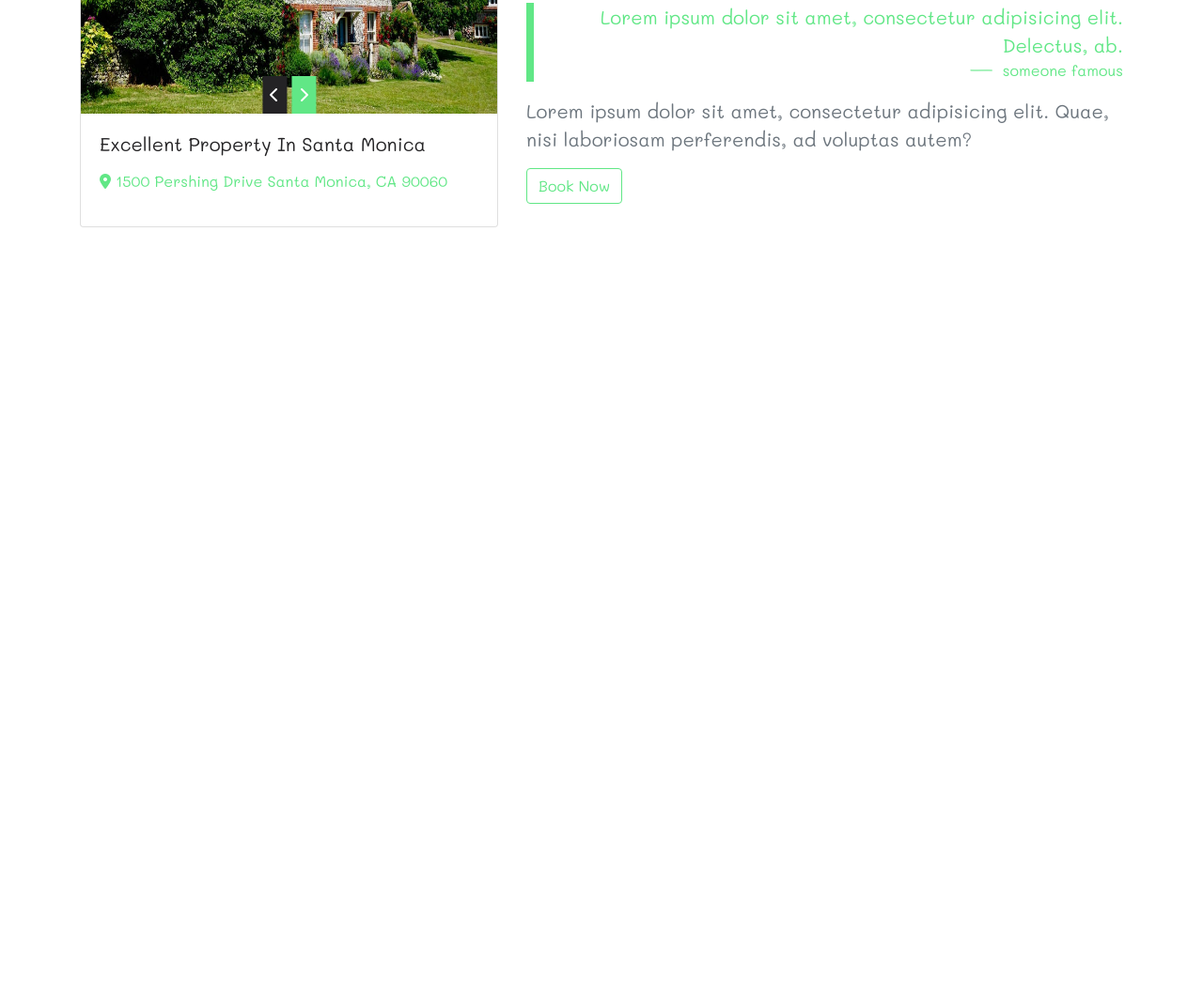
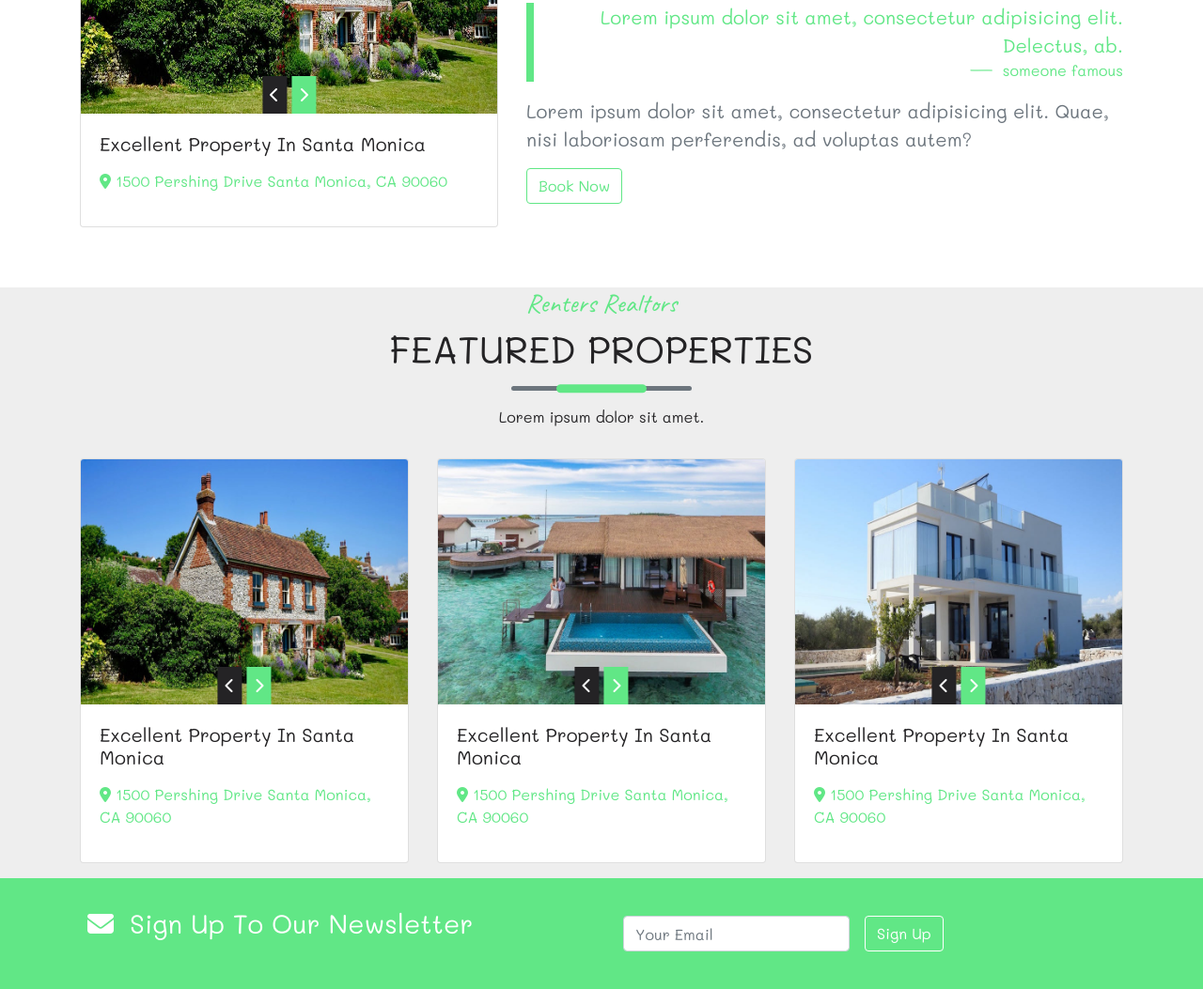
Before and after one commit to mnliv/demoWeb-3, a plain HTML site: page index.html in a window 1280 px wide. Shown: the part 1070-2123 px from the top of the page at 94% size. Before the commit the page ends 1376 px from the top, so only its background shows below. Drawn offline with nearby package versions, Linux system fonts and the light colour scheme.

Commit message:
contact section

```diff
--- a/index.html
+++ b/index.html
@@ -190,7 +190,136 @@
       </div>
     </section>
     <!-- end of about -->
-
+    <!-- featured section -->
+    <section id="featured" class="featured oy-5">
+      <div class="container">
+        <!-- section title -->
+        <div class="row">
+          <div class="col text-center mb-0">
+            <h3 class="text-green text-slant text-capitalize">
+              renters realtors
+            </h3>
+            <h1 class="text-uppercase">featured properties</h1>
+            <div class="title-underline my-3 bg-secondary">
+              <div class="title-underline-center"></div>
+            </div>
+            <p class="w-75 mx-auto">
+              Lorem ipsum dolor sit amet.
+            </p>
+          </div>
+        </div>
+        <!-- end of section title -->
+        <!-- card img -->
+        <div class="row">
+          <div class="col-10 col-md-6 col-lg-4 mx-auto my-3">
+            <div class="card">
+              <div class="img-container">
+                <img src="./img/featured-1.jpeg" class="card-img-top" alt="">
+                <div class="featured-icon">
+                  <a href="#" class="featured-icon-left">
+                    <i class="fas fa-chevron-left"></i>
+                  </a>
+                  <a href="#" class="featured-icon-right">
+                    <i class="fas fa-chevron-right"></i>
+                  </a>
+              </div>
+              </div>
+              <!-- card body -->
+              <div class="card-body">
+                <div class="card-title text-capitalize">
+                  <h5 class="mb-3">excellent property in santa monica</h5>
+                  <p>
+                    <span class="text-green">
+                      <i class="fas fa-map-marker-alt"></i>
+                      <span>1500 pershing drive santa monica, CA 90060</span>
+                    </span>
+                  </p>
+                </div>
+              </div>
+            </div>
+          </div>
+        <!-- card img -->
+          <div class="col-10 col-md-6 col-lg-4 mx-auto my-3">
+            <div class="card">
+              <div class="img-container">
+                <img src="./img/featured-2.jpeg" class="card-img-top" alt="">
+                <div class="featured-icon">
+                  <a href="#" class="featured-icon-left">
+                    <i class="fas fa-chevron-left"></i>
+                  </a>
+                  <a href="#" class="featured-icon-right">
+                    <i class="fas fa-chevron-right"></i>
+                  </a>
+              </div>
+              </div>
+              <!-- card body -->
+              <div class="card-body">
+                <div class="card-title text-capitalize">
+                  <h5 class="mb-3">excellent property in santa monica</h5>
+                  <p>
+                    <span class="text-green">
+                      <i class="fas fa-map-marker-alt"></i>
+                      <span>1500 pershing drive santa monica, CA 90060</span>
+                    </span>
+                  </p>
+                </div>
+              </div>
+            </div>
+          </div>
+        <!-- card img -->
+          <div class="col-10 col-md-6 col-lg-4 mx-auto my-3">
+            <div class="card">
+              <div class="img-container">
+                <img src="./img/featured-3.jpeg" class="card-img-top" alt="">
+                <div class="featured-icon">
+                  <a href="#" class="featured-icon-left">
+                    <i class="fas fa-chevron-left"></i>
+                  </a>
+                  <a href="#" class="featured-icon-right">
+                    <i class="fas fa-chevron-right"></i>
+                  </a>
+              </div>
+              </div>
+              <!-- card body -->
+              <div class="card-body">
+                <div class="card-title text-capitalize">
+                  <h5 class="mb-3">excellent property in santa monica</h5>
+                  <p>
+                    <span class="text-green">
+                      <i class="fas fa-map-marker-alt"></i>
+                      <span>1500 pershing drive santa monica, CA 90060</span>
+                    </span>
+                  </p>
+                </div>
+              </div>
+            </div>
+          </div>
+        </div>
+      </div>
+    </section>
+    <!-- end of featured section -->
+    <!-- contact -->
+    <section id="contact" class="contact py-3">
+      <div class="container">
+        <div class="row">
+          <div class="col-10 mx-auto col-md-6 my-3">
+            <h3 class="text-capitalize">
+              <span class="contact-icon mx-2">
+                <i class="fas fa-envelope"></i>
+              </span>
+              sign up to our newsletter
+            </h3>
+          </div>
+          <div class="col-10 mx-auto col-md-6 my-3">
+            <form class="form-inline">
+              <input type="text" class="form-control text-capitalize mx-2 my-2" placeholder="your email">
+              <button type="button" class="btn mx-2 my-2 text-capitalize contact-btn">sign up</button>
+            </form>
+          </div>
+        </div>
+      </div>
+    </section>
+    <!-- end of contact -->
 
     <!-- Optional JavaScript -->
     <!-- jQuery first, then Popper.js, then Bootstrap JS -->
--- a/style.css
+++ b/style.css
@@ -126,3 +126,25 @@ body {
 	color: var(--mainWhite);
 }
 /* end of about img */
+/* featured */
+.featured {
+	background: var(--mainGrey);
+}
+/* end of featured */
+/* contact */
+.contact {
+	background: var(--mainGreen);
+	color: var(--mainWhite);
+}
+
+.contact-btn {
+	background: transparent;
+	border-color: 0.1rem solid var(--mainWhite);
+	color: var(--mainWhite);
+}
+
+.contact-btn:hover {
+	background: var(--mainWhite);
+	color: var(--mainGreen);
+}
+/* end of contact */
```
